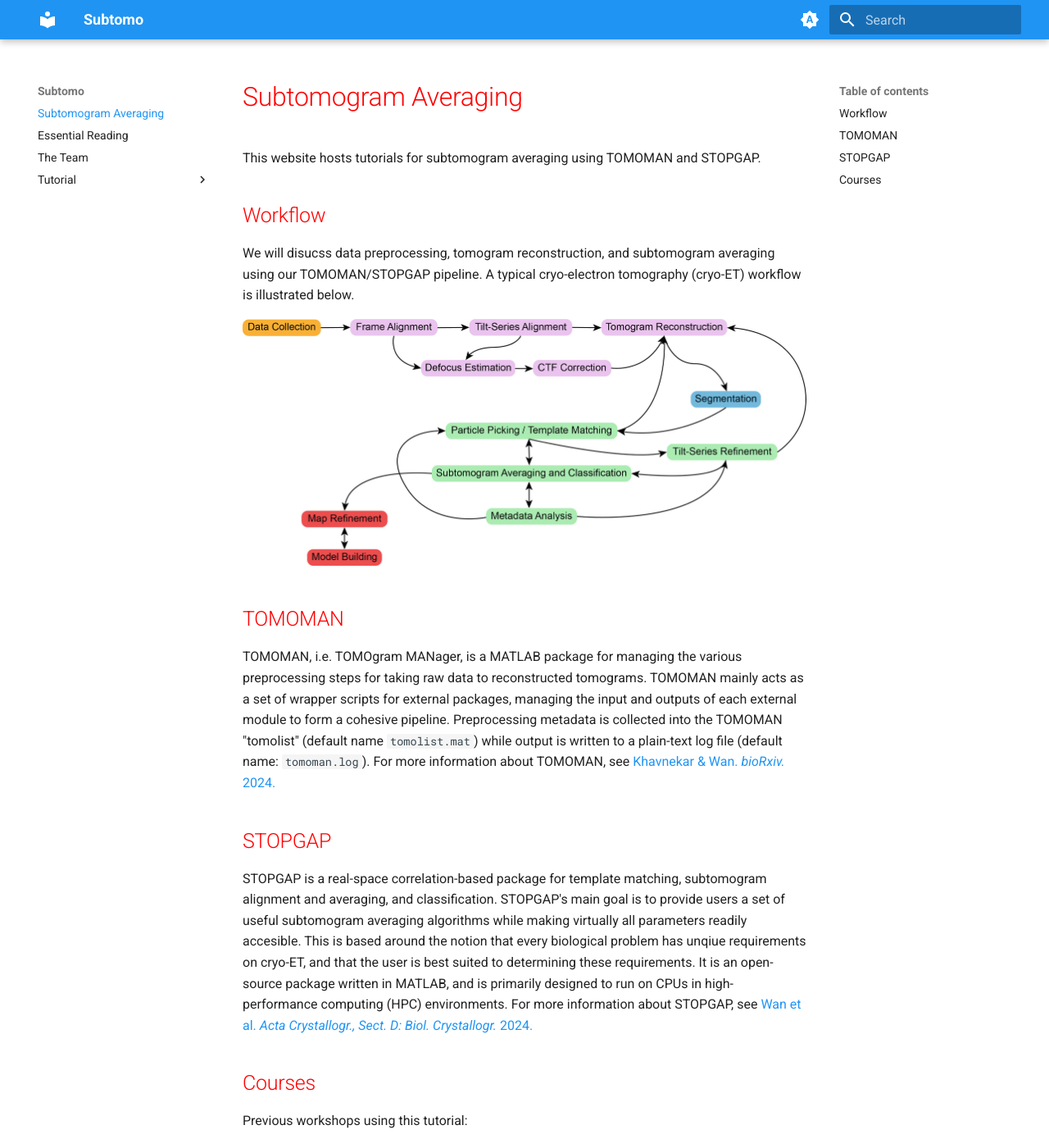
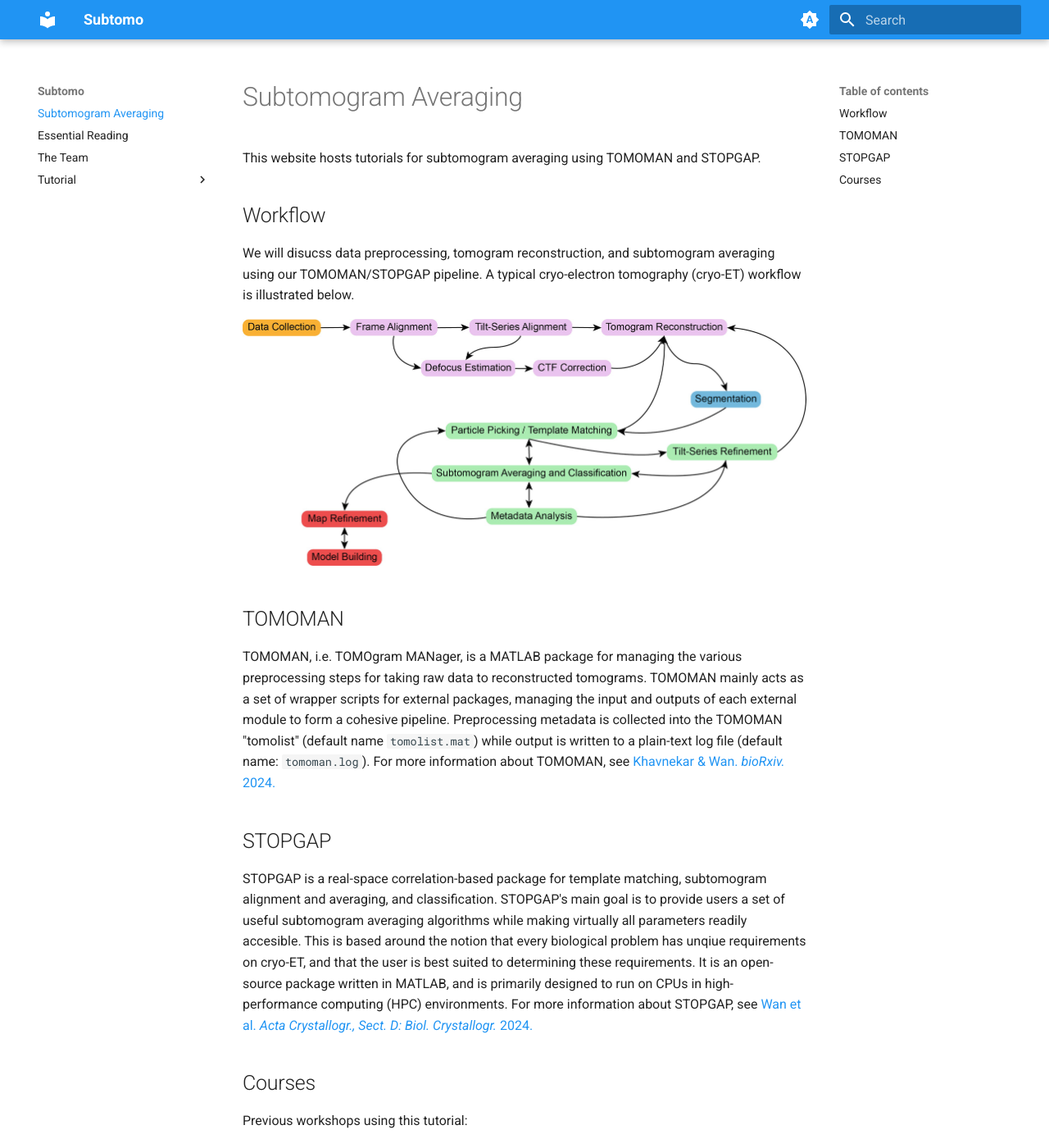
Before and after one commit to wan-lab-vanderbilt/subtomo-tutorials, an MkDocs documentation site: the page built from docs/index.md, in a window 1280 px wide and 1400 px high. Shown: the whole window at 82% size. Built offline with MkDocs 1.6.1 and Material for MkDocs 9.7.7, drawn with Linux system fonts in a browser that asks for light colours.

Commit message:
Editting css

```diff
--- a/docs/stylesheets/extra.css
+++ b/docs/stylesheets/extra.css
@@ -1,7 +1,3 @@
-.md-typeset h1 {
-    color: red;
+readthedocs-flyout {
+    display: none !important;
 }
-
-h2 {
-    color: red;
-}
```
